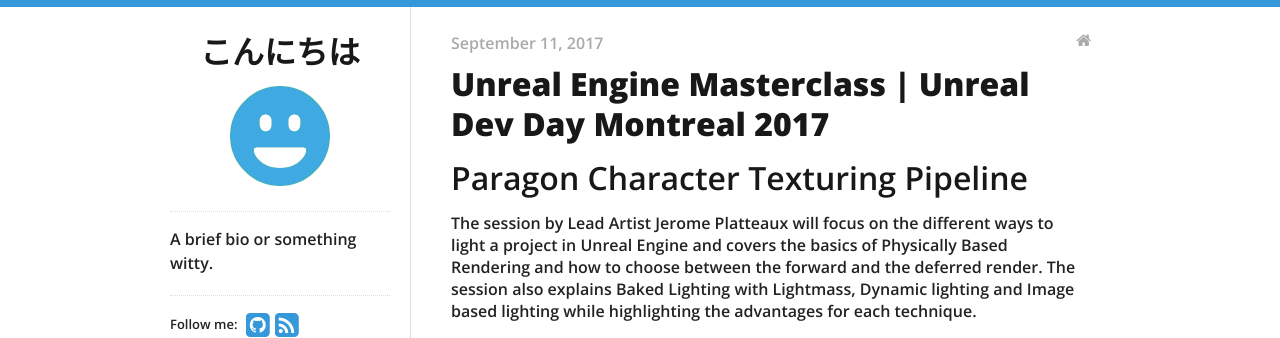
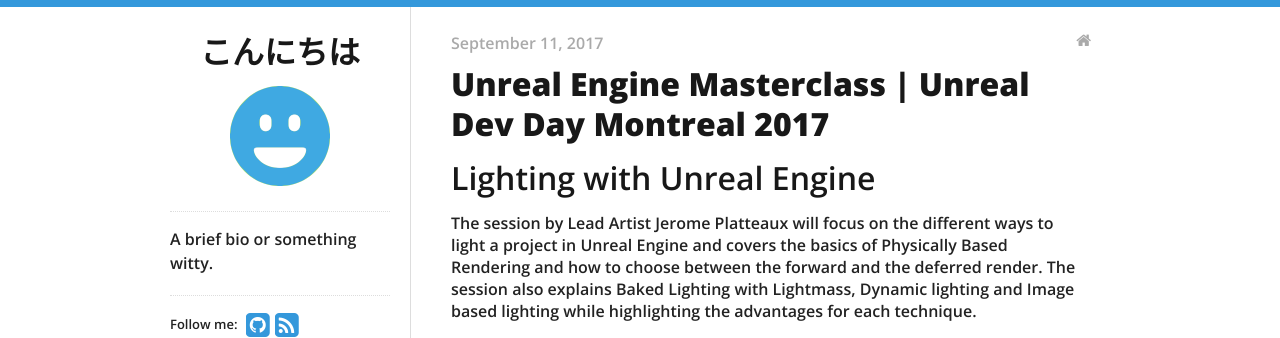
Before and after one commit to yoann01/ktmd, a Jekyll site: the page built from _posts/2017-09-11-Lighting_with_Unreal_Engine_.md, in a window 1280 px wide, cut to the strip 0-338 px from the top of the page. Built offline with Jekyll 4.4.1, drawn with Linux system fonts in a browser that asks for light colours; nearby versions of some CDN libraries.

Commit message:
Update and rename 2017-09-11-Unreal_DD_Montreal17.md to 2017-09-11-Lighting_with_Unreal_Engine_.md

```diff
--- a/_posts/2017-09-11-Unreal_DD_Montreal17.md
+++ b/_posts/2017-09-11-Lighting_with_Unreal_Engine_.md
@@ -5,7 +5,7 @@ tags: [Unreal Dev Day, GAME]
 categories:
 - blog
 ---
-# Paragon Character Texturing Pipeline
+# Lighting with Unreal Engine
 
 The session by Lead Artist Jerome Platteaux will focus on the different ways to light a project in Unreal Engine and
 covers the basics of Physically Based Rendering and how to choose between the forward and the deferred render.
```
